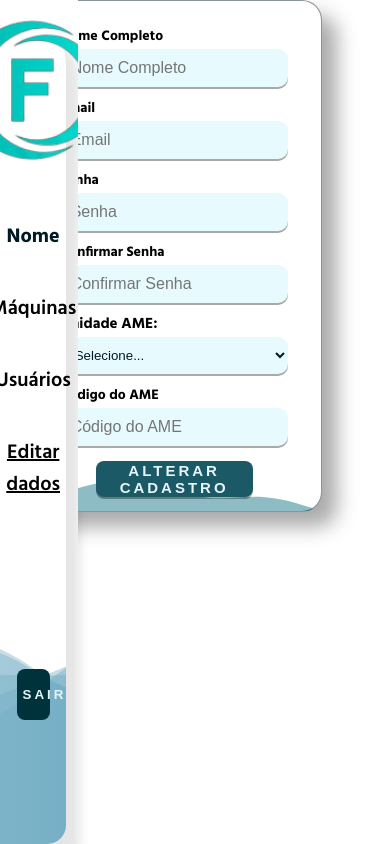
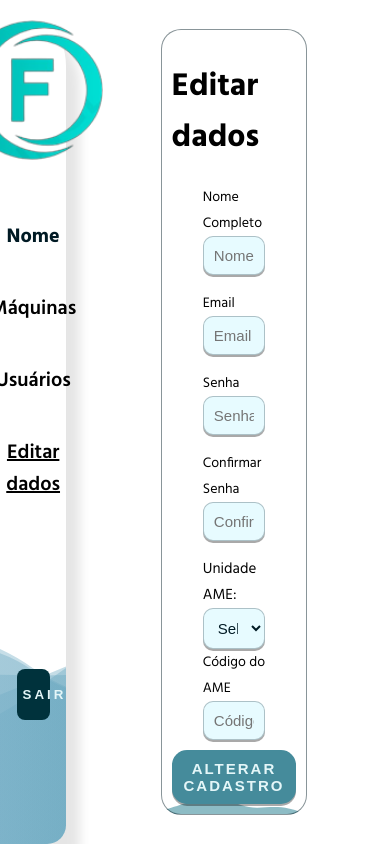
Before and after one commit to Sprints-2-semestre/Farmacos---Site, a website: page Site-Institucional/public/dashboard/editarDados.html in a window 390 px wide. Both pictures are taken after a click on the button "ALTERAR CADASTRO". Drawn offline with Linux system fonts and the light colour scheme.

Commit message:
atualização de css tela editar dados

```diff
--- a/Site-Institucional/public/dashboard/editarDados.html
+++ b/Site-Institucional/public/dashboard/editarDados.html
@@ -33,9 +33,9 @@
         </div>
 
         <div class="div-principal">
-            <div class="laft-Editar">
-                <div class="right-Editar">
-                    <div class="card-Editar">
+            <div class="card">
+                <div class="conteudo-card">
+
                         <h1>Editar dados</h1>
                         <form action="">
                             <div class="input-group">
@@ -91,7 +91,9 @@
 
                             </div>
                         </form>
-                        <button class="btn-Editar" onclick="Editar()">Alterar Cadastro</button>
+                        <div class="btn-Editar">
+                           <button onclick="Editar()">Alterar Cadastro</button>
+                        </div>
                     </div>
                 </div>
             </div>
@@ -99,6 +101,24 @@
 </body>
 </html>
 <script>
+    function Editar(){
+        var nomeVar = input_Nome_Completo.value
+        var emailVar = input_email.value
+        var senhaVar = input_senha.value
+        var confirmarSenhaVar = input_confirmar_senha.value
+        var ameVar = select_Ame.value
+        var codAmeVar = input_Codigo-Ame.value
+
+        if(nomeVar == "" || emailVar == "" || senhaVar == "" || confirmarSenhaVar == "" || ameVar == "" || codAmeVar == ""){
+            alert("Preencha todos os campos");
+        }else{
+            if(senhaVar == confirmarSenhaVar){
+                alert("Dados alterados com sucesso");
+            }else{
+                alert("As senhas não coincidem");
+            }
+        }
+    }
 
 
 </script>
--- a/Site-Institucional/public/styles/css-dash/editarDados.css
+++ b/Site-Institucional/public/styles/css-dash/editarDados.css
@@ -2,233 +2,100 @@
 @import url('https://fonts.googleapis.com/css2?family=Arimo:wght@500&family=Poppins:wght@300&display=swap');
 
 .div-principal{
-    width: 75%;
-  align-items: center;
+    width: 80%;
+    position: relative;
     top: 0;
     left: 20%;
     height: 100%;
     overflow: auto;
-    justify-content: center;
 }
 
-.conteudo .div-principal.laft-Editar .raight-Editar{
+.card{
     display: flex;
     justify-content: center;
     align-items: center;
-}
-.laft-Editar {
     height: 100vh;
-    display: flex;
-    justify-content: center;
-    align-items: center;
-    flex-direction: column;
 }
 
-.laft-Editar h1 {
-    font-size: 30px;
-    color: #001a24;
+.conteudo-card{
+    display: flex;
+    flex-direction: column;
+    align-items: center;
+    width: 40%;
+    height: auto;
+    padding: 10px;
+    background-color: white;
+    background-image: url(./../../img/img-wave.svg);
+    background-repeat: no-repeat;
+    background-position: bottom;
+    border: 1px #001a2476 solid;
+    border-radius: 20px;
 }
 
-
-.raight-Editar {
+form{
     display: flex;
-    justify-content: center;
-    align-items: center;
+    flex-direction: column;
+    width: 50%;
+    gap: 15px;
 }
 
-.card-Editar {
+.input-group input{
     width: 100%;
-    height: 550px;
-    display: flex;
-    justify-content: center;
-    align-items: center;
-    flex-direction: column;
-    padding: 30px 35px;
-    background: #FFFFFF;
-    border: 1px #001a2476 solid;
-    border-radius: 20px;
-    box-shadow: 15px 15px 20px #00000056;
-    background-image: url(../../img/img-wave.svg);
-    background-repeat: no-repeat;
-    background-position: bottom;
-
-    ;
-}
-.card-Editar h1 {
-    color: #001a24;
-    font-weight: 800;
-    margin: 0;
+    padding: 10px;
+    font-size: 15px;
+    background-color: #e7fbff;
+    border-radius: 10px;
+    border: 1px #001a2441 solid;
+    box-shadow: 0px 2px 0px 0px #00000056;
+    outline: none;
+    box-sizing: border-box;
+    transition: 0.5s;
 }
 
-.textfield {
-    display: flex;
+.Ames, .select_Ame {
     width: 100%;
-    flex-direction: column;
-    align-items: flex-start;
-    margin: 10px 0;
-}
-
-.textfield .input-group {
-    width: 100%;
-    display: flex;
-    justify-content: space-between;
-    align-items: center;
-}
-
-.textfield::placeholder{
-    font-size: 10px;
-}
-
-.textfield input {
-    width: 100%;
-    border: none;
-    border-radius: 10px;
-    padding: 15px;
-    background-color: #e7fbff;
-    color: #001a24;
-    font-size: 12pt;
-    box-shadow: 5px 10px 20px #00000056;
-    outline: none;
-    box-sizing: border-box;
-}
-
-.input-group label {
-    gap: 10px;
-}
-.Ames {
-    width: 100%;
-    border: none;
+    border: 1px #001a2441 solid;
     border-radius: 10px;
     padding: 10px;
     background-color: #e7fbff;
     color: #001a24;
-    font-size: 12pt;
+    font-size: 15px;
     box-shadow: 0px 2px 0px 0px #00000056;
     outline: none;
     box-sizing: border-box;
+    cursor: pointer;
+    transition: 0.5s;
 }
 
-.input-group{
-    margin-top: 10px;
+.input-group input:hover, .Ames:hover, .select-Ame:hover{
+    border-radius: 5px;
+    box-shadow: 0px 2px 0px 0px #00000078;
+    transition: 0.5s;
 }
 
-.input-group input {
-    background-color: #e7fbff;
-    border: none;
-    border-radius: 10px;
-    gap: 10px;
-    padding: 10px;
-    color: #001a24;
-    font-size: 12pt;
-    box-shadow: 0px 2px 0px 0px #00000056;
-    outline: none;
-    box-sizing: border-box;
+.btn-Editar{
+    display: flex;11971195642
+    justify-content: center;
 }
 
-.textfield label {
-    color: #001a24;
-    margin-bottom: 10px;
-}
-
-.textfield input::placeholder {
-    color: #001a24;
-    ;
-}
-
-.btn-Editar {
-    width: 70%;
-    height: 50px;
-    display: flex;
-    justify-content: center;
+.btn-Editar button{
+    padding: 10px;
     font-size: 15px;
-    align-items: center;
-    margin-top: 20px;
+    margin-top: 10px;
     border: none;
-    border-radius: 8px;
-    outline: none;
+    border-radius: 15px;
     text-transform: uppercase;
     font-weight: 800;
-    letter-spacing: 3px;
+    letter-spacing: 2px;
     color: #e4f6f8;
     background: #458b9b;
     cursor: pointer;
     box-shadow: 0px 2px 0px 0px #00000056;
+    transition: 0.5s;
 }
 
-.btn-Editar:hover{
+.btn-Editar button:hover{
     background-color: #ffffff;
     color: #458b9b;
-    border: 1px solid #458b9b;
-    transition: 0.15s ease-in-out;
+    transition: 0.5s;
 }
-
-@media only screen and (max-width:950px) {
-    .card-Editar {
-        width: 85%;
-    }
-}
-
-@media only screen and (max-width:600px) {
-    .main-Editar {
-        flex-direction: column;
-    }
-
-    .laft-Editar h1 {
-        display: none;
-    }
-
-    .laft-Editar {
-        width: 50vw;
-        height: auto;
-    }
-
-    .left-Editar-img {
-        width: 30vh;
-    }
-
-    .card-Editar {
-        width: 75%;
-        height: 450px;
-    }
-
-    .card-Editar h1{
-        margin-top: -15px;
-        font-size: 20px;
-        font-family: 'Arimo', Arial, Helvetica, sans-serif;
-
-    }
-
-    .card-Editar .btn-Editar {
-        background-color: #1c5967;
-    }
-
-    .btn-Editar {
-        margin-top: 15px;
-        border-bottom: 5px #000000b9;
-        box-shadow: 0px 2px 0px 0px #00000056;
-    }
-
-    .btn-Editar:hover {
-        color: #e4f6f8;
-        box-shadow: 0px 10px 40px -12px #527880b9;
-    }
-
-    .Ames {
-        width: 100%;
-        font-size: 10pt;
-        box-shadow: 0px 2px 0px 0px #00000056;
-    }
-
-    .input-group{
-        margin-top: 8px;
-    }
-    .input-group label {
-        font-weight: bold;
-    }
-    .input-group input {
-        box-shadow: 0px 2px 0px 0px #00000056;
-    }
-    .main-Editar form{
-        height: 80%;
-    }
-}
```
